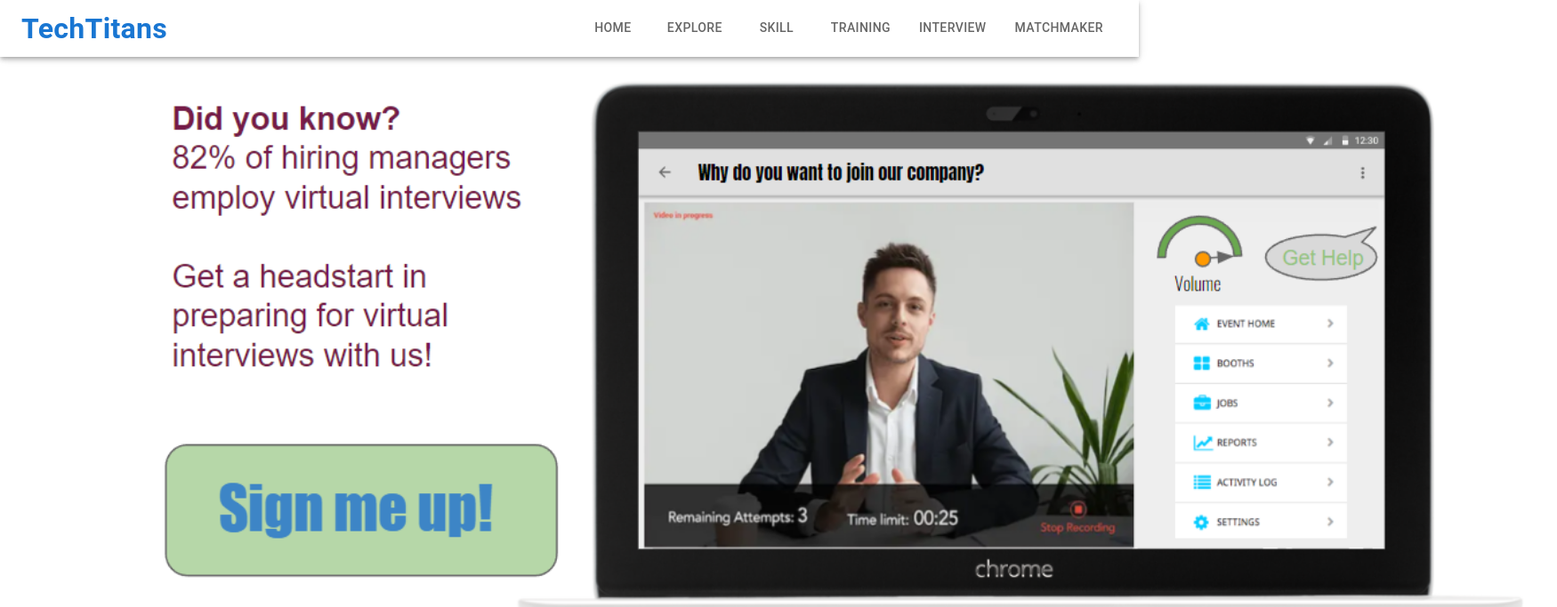
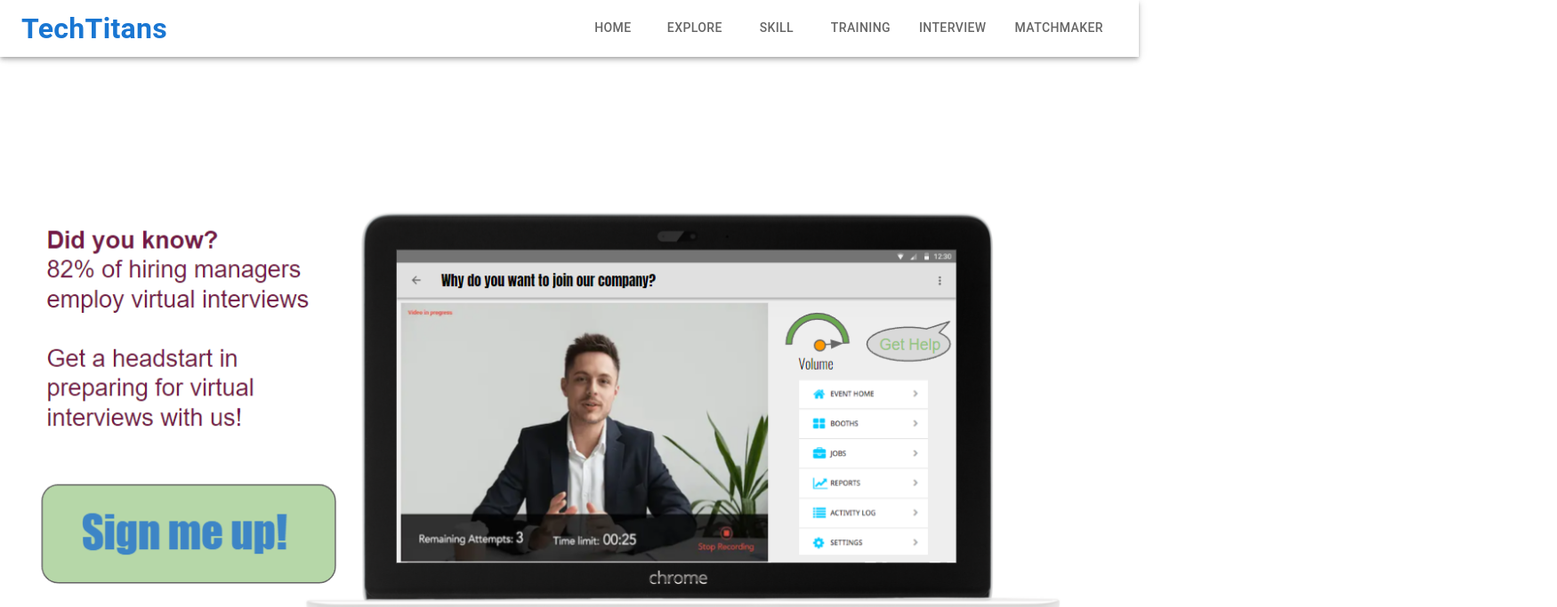
Before and after one commit to Purifish/TechTitans-techfest-project, a React (Create React App) app in the folder frontend/: page /interview in a window 1280 px wide. Shown: the top 683 px of the page at 89% size, 1750 px wide, since content can reach past the window. Built offline with nearby package versions, Linux system fonts and the light colour scheme.

Commit message:
Optimised padding

```diff
--- a/frontend/src/pages/interview/Interview.jsx
+++ b/frontend/src/pages/interview/Interview.jsx
@@ -8,9 +8,9 @@ function Interview() {
   return (
     <Box
     margin="auto"
-    paddingTop="40px" width = '100%' paddingLeft="150px">
+    paddingTop="200px" width = '100%' paddingLeft="20px">
 
-    {<img src={Pic1} width="1600" height="800"/>}
+    {<img src={Pic1} width="1200" height="600"/>}
 
     </Box>
 
```
